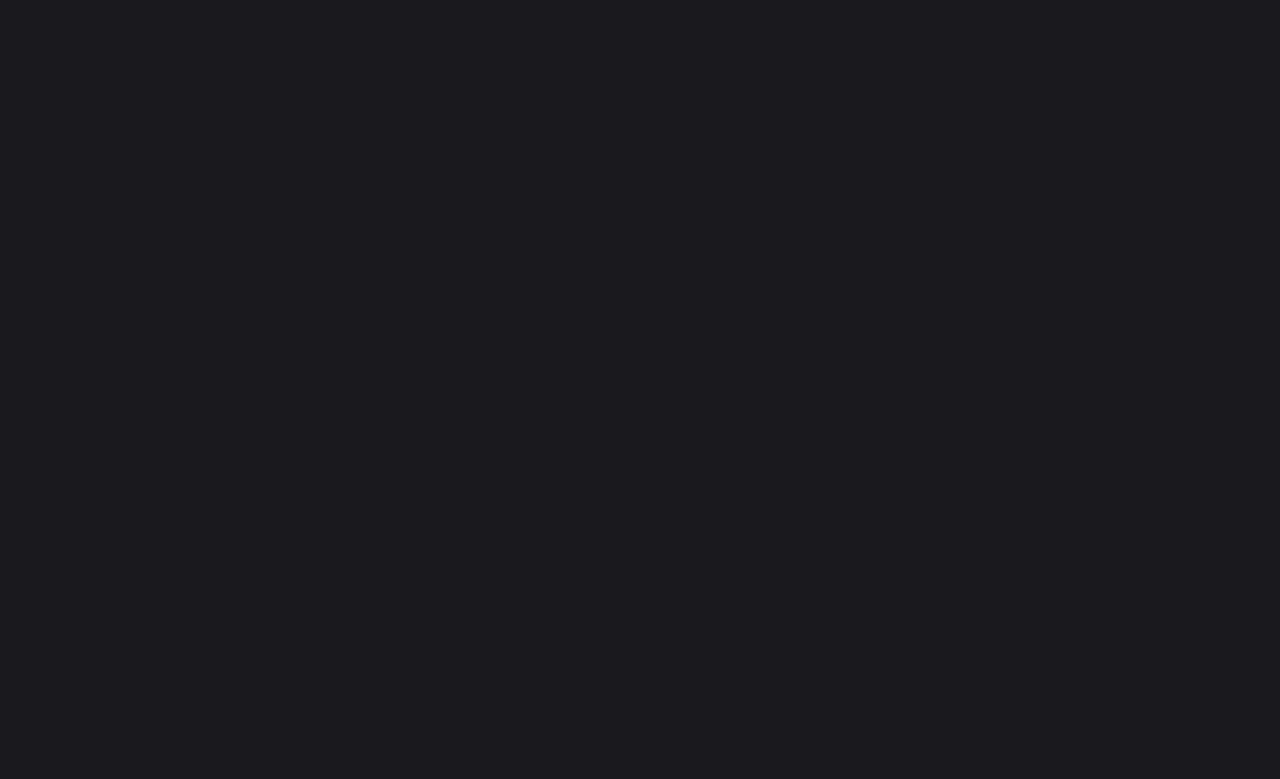
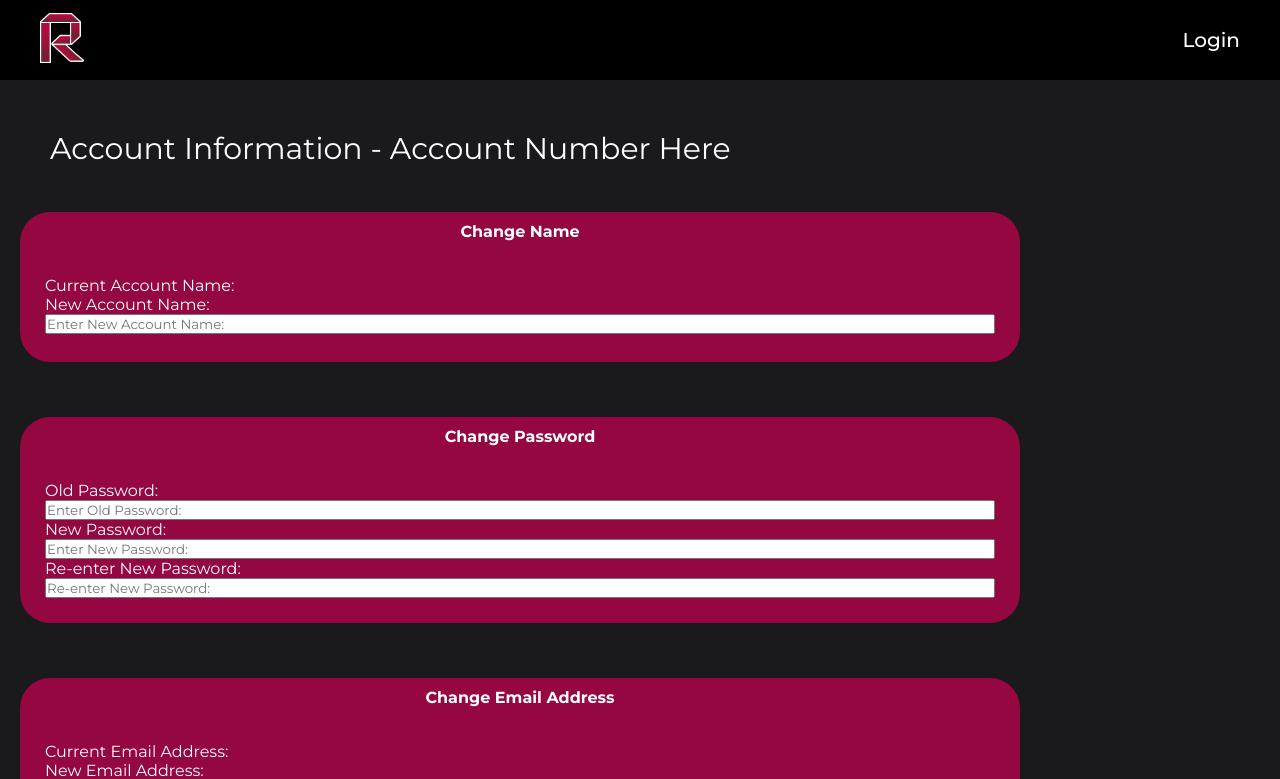
Before and after one commit to cw417/CPS406-project, a React (Create React App) app in the folder client/: page /EditInfo in a window 1280 px wide. Before the commit this address had no page. Shown: the top 779 px of the page. Built offline with nearby package versions, Linux system fonts and the light colour scheme.

Commit message:
Added Customer Edit Info page

```diff
--- a/client/src/App.js
+++ b/client/src/App.js
@@ -7,6 +7,7 @@ import AdminPage from './pages/AdminPage';
 import SignUp from './pages/SignUp';
 import Account from './pages/Account';
 import Contacts from './pages/Contacts';
+import EditInfo from './pages/EditInfo';
 
 export default function App() {
   return (
@@ -19,6 +20,7 @@ export default function App() {
         <Route path='/admin' element={<AdminPage />} />
         <Route path='/accounts/:aNum' element={<Account />} />
         <Route path='/contacts' element={<Contacts />} />
+        <Route path='/EditInfo' element={<EditInfo />} />
       </Routes>
     </div>
   );
--- /dev/null
+++ b/client/src/pages/EditInfo.js
@@ -0,0 +1,71 @@
+import Navbar from '../comps/Navbar';
+import styles from "../styles/EditInfo.module.css"
+
+
+export default function EditInfo() {
+    return (
+        <div className={styles.div}>
+            <Navbar/>
+            <div className={styles.container}>
+                <div className={styles.bigheader}>
+                    Account Information - Account Number Here
+                </div>
+                <div className={styles.box1}>
+                    <div className={styles.titles}>
+                    Change Name
+                    </div>
+                    <div className={styles.points}>
+                        <p>Current Account Name:</p>
+                        <label for="accountName">New Account Name: </label>
+                        <input type="text" id="accountName" name="accountName" placeholder="Enter New Account Name: " size="30"/>
+                    </div>
+                </div>
+            </div>
+            <div className={styles.container}>
+                <div className={styles.box1}>
+                    <div className={styles.titles}>
+                        Change Password
+                    </div>
+                    <div className={styles.points}>
+                    <label for="oldPass">Old Password: </label>
+                    <input type="text" id="oldPass" name="oldPass" placeholder="Enter Old Password: "/>
+
+                    <label for="newPass">New Password: </label>
+                    <input type="text" id="newPass" name="newPass" placeholder="Enter New Password: "/>
+
+                    <label for="newPass">Re-enter New Password: </label>
+                    <input type="text" id="newPass" name="newPass" placeholder="Re-enter New Password: "/>
+                    </div>
+                </div>
+            </div>
+
+            <div className={styles.container}>
+                <div className={styles.box1}>
+                    <div className={styles.titles}>
+                    Change Email Address
+                    </div>
+                    <div className={styles.points}>
+                        <p> Current Email Address: </p>
+                        <label for="email">New Email Address: </label>
+                        <input type="text" id="email" name="email" placeholder="Enter new Email Address"/>
+                    </div>
+                </div>
+            </div>
+
+            <div className={styles.container}>
+                <div className={styles.box1}>
+                    <div className={styles.titles}>
+                    Change Home Address
+                    </div>
+                    <div className={styles.points}>
+                        <p> Current Home Address: </p>
+                        <label for="address">New Home Address: </label>
+                        <input type="text" id="home" name="home" placeholder="Enter new Home Address"/>
+                    </div>
+                </div>
+            </div>
+        </div>
+    )
+
+
+}
--- /dev/null
+++ b/client/src/styles/EditInfo.module.css
@@ -0,0 +1,47 @@
+.div {
+    background: #1A1A1D;
+
+}
+
+.bigheader {
+    padding: 30px;
+    text-align: left;
+    font-size: 30px;
+
+}
+
+.box1 {
+    background: #950740;
+    height: fit-content;
+    min-height: 150px;
+    width: 1000px;
+    border-radius: 30px;
+    margin-top: 15px;
+
+}
+
+.titles {
+    text-align: center;
+    font-weight: bold;
+    padding: 10px;
+}
+
+.points {
+    text-align: left;
+    display: flex;
+    flex-direction: column;
+    padding: 25px;
+
+}
+
+.input[type=text] {
+    width: 400px;
+    padding: 12px 20px;
+    margin: 8px;
+    box-sizing: border-box;
+}
+
+.container {
+    padding: 20px;
+    justify-content: center;
+}
```
